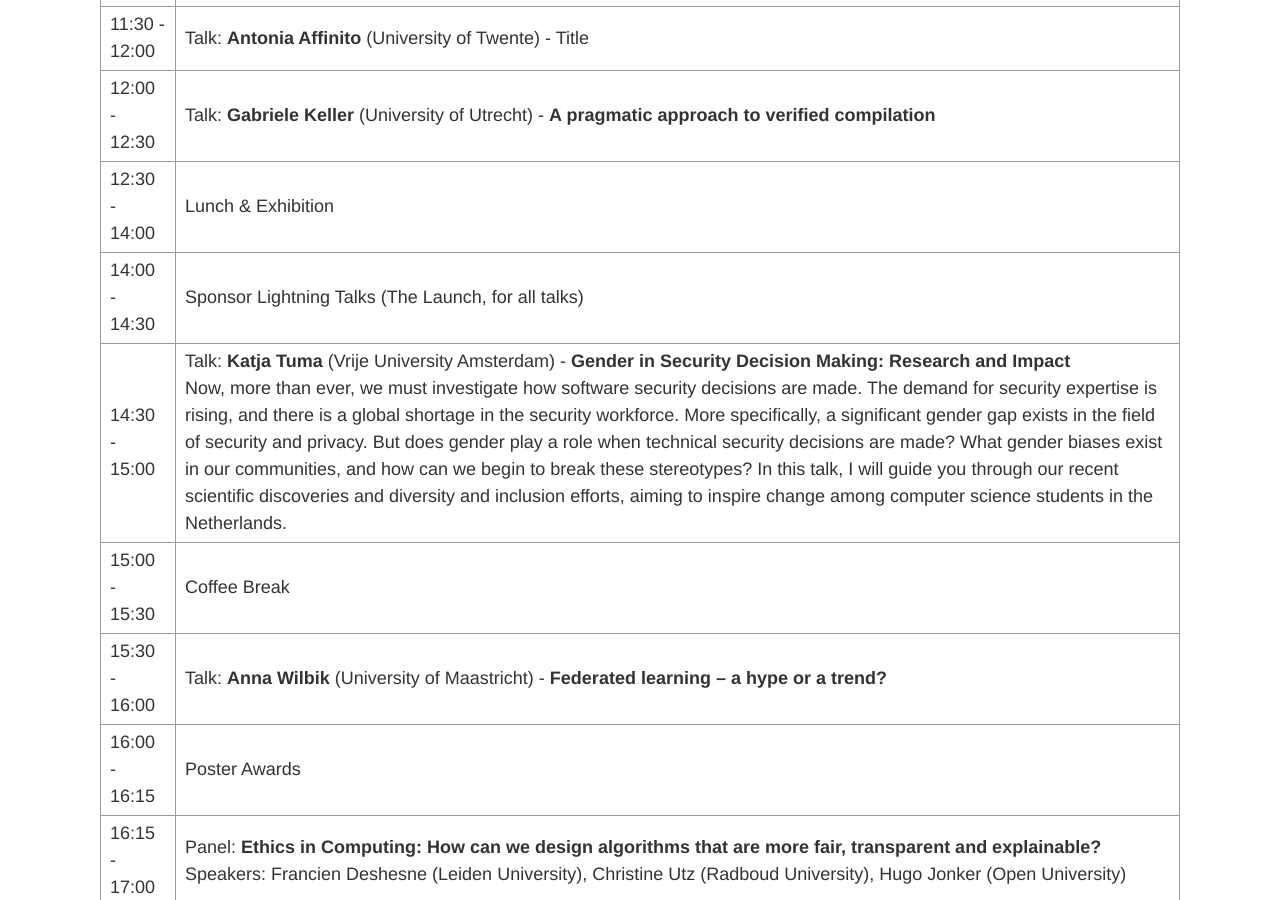
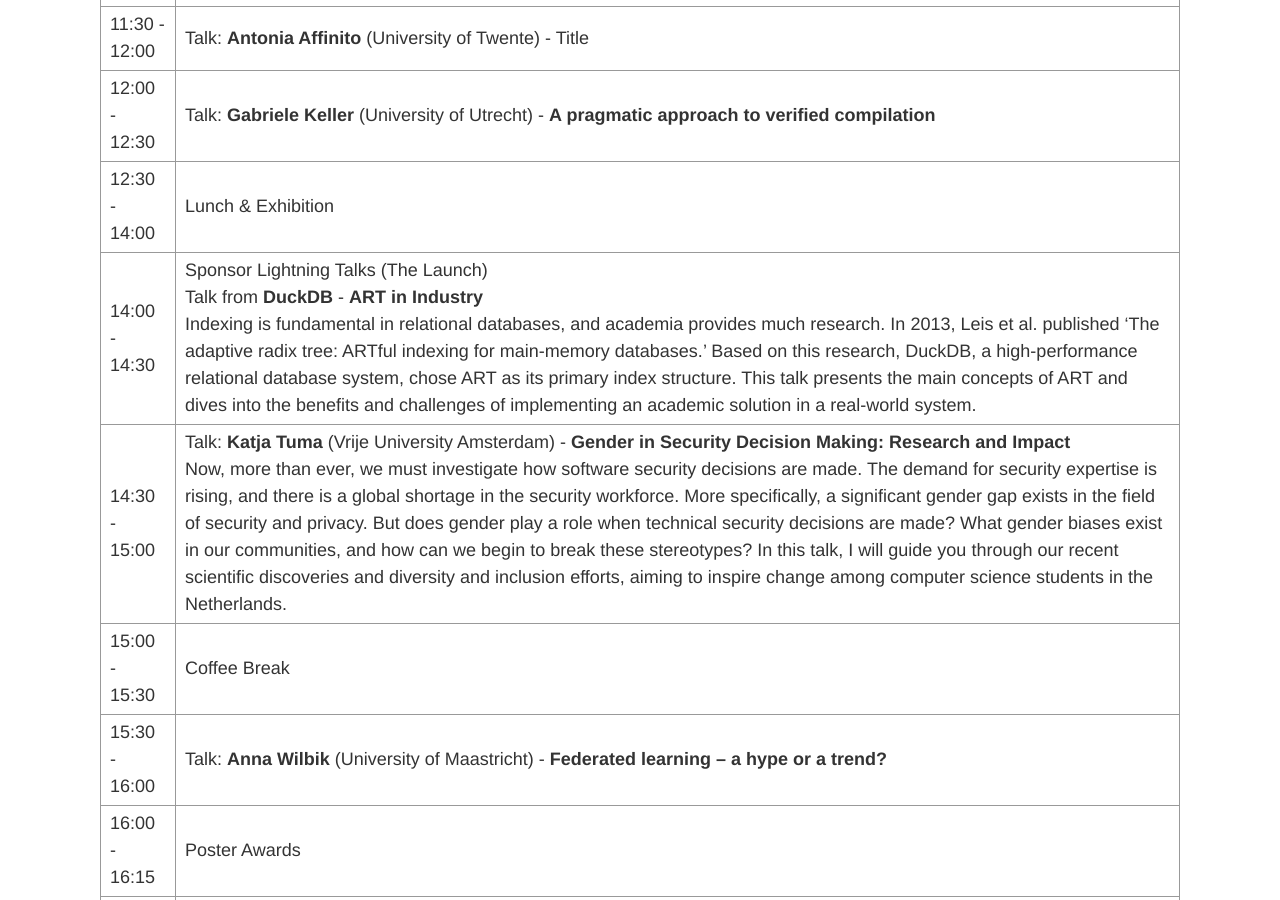
Before and after one commit to alice-and-eve/2024, a Jekyll site: the page built from index.md, in a window 1280 px wide and 900 px high, scrolled down 2334 px. Built offline with Jekyll 4.4.1, drawn with Linux system fonts in a browser that asks for light colours.

Commit message:
Update index.md

```diff
--- a/index.md
+++ b/index.md
@@ -47,7 +47,7 @@ The registration is free and includes coffee breaks, lunch and drinks. We welcom
 | 11:30 - 12:00  | Talk: **Antonia Affinito** (University of Twente) - Title |
 | 12:00 - 12:30  | Talk: **Gabriele Keller** (University of Utrecht) - **A pragmatic approach to verified compilation** |
 | 12:30 - 14:00  | Lunch & Exhibition |
-| 14:00 - 14:30  | Sponsor Lightning Talks (The Launch, for all talks) |
+| 14:00 - 14:30  | Sponsor Lightning Talks (The Launch)<br> Talk from **DuckDB** - **ART in Industry**<br>Indexing is fundamental in relational databases, and academia provides much research. In 2013, Leis et al. published 'The adaptive radix tree: ARTful indexing for main-memory databases.' Based on this research, DuckDB, a high-performance relational database system, chose ART as its primary index structure. This talk presents the main concepts of ART and dives into the benefits and challenges of implementing an academic solution in a real-world system.<br>|
 | 14:30 - 15:00  | Talk: **Katja Tuma** (Vrije University Amsterdam) - **Gender in Security Decision Making: Research and Impact**<br> Now, more than ever, we must investigate how software security decisions are made. The demand for security expertise is rising, and there is a global shortage in the security workforce. More specifically, a significant gender gap exists in the field of security and privacy. But does gender play a role when technical security decisions are made? What gender biases exist in our communities, and how can we begin to break these stereotypes? In this talk, I will guide you through our recent scientific discoveries and diversity and inclusion efforts, aiming to inspire change among computer science students in the Netherlands.|
 | 15:00 - 15:30  | Coffee Break |
 | 15:30 - 16:00  | Talk: **Anna Wilbik** (University of Maastricht) - **Federated learning – a hype or a trend?** |
```
